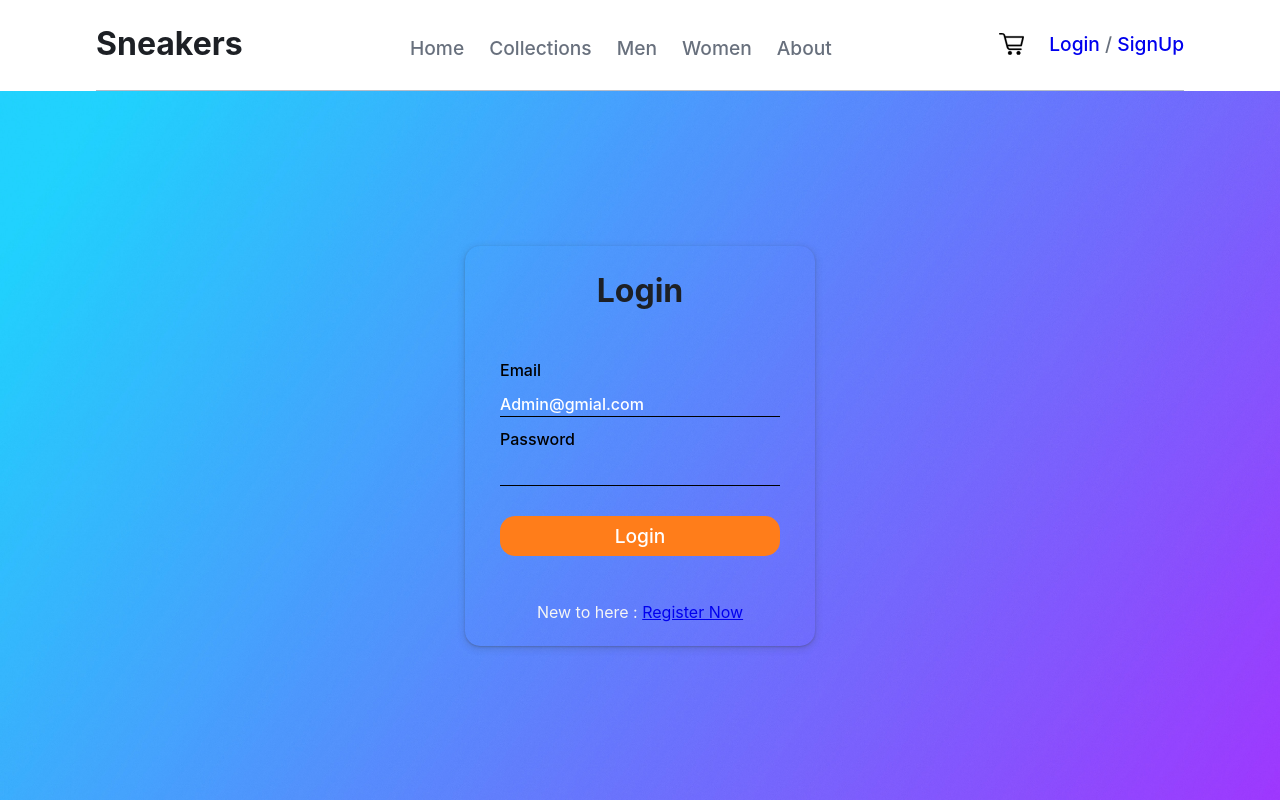
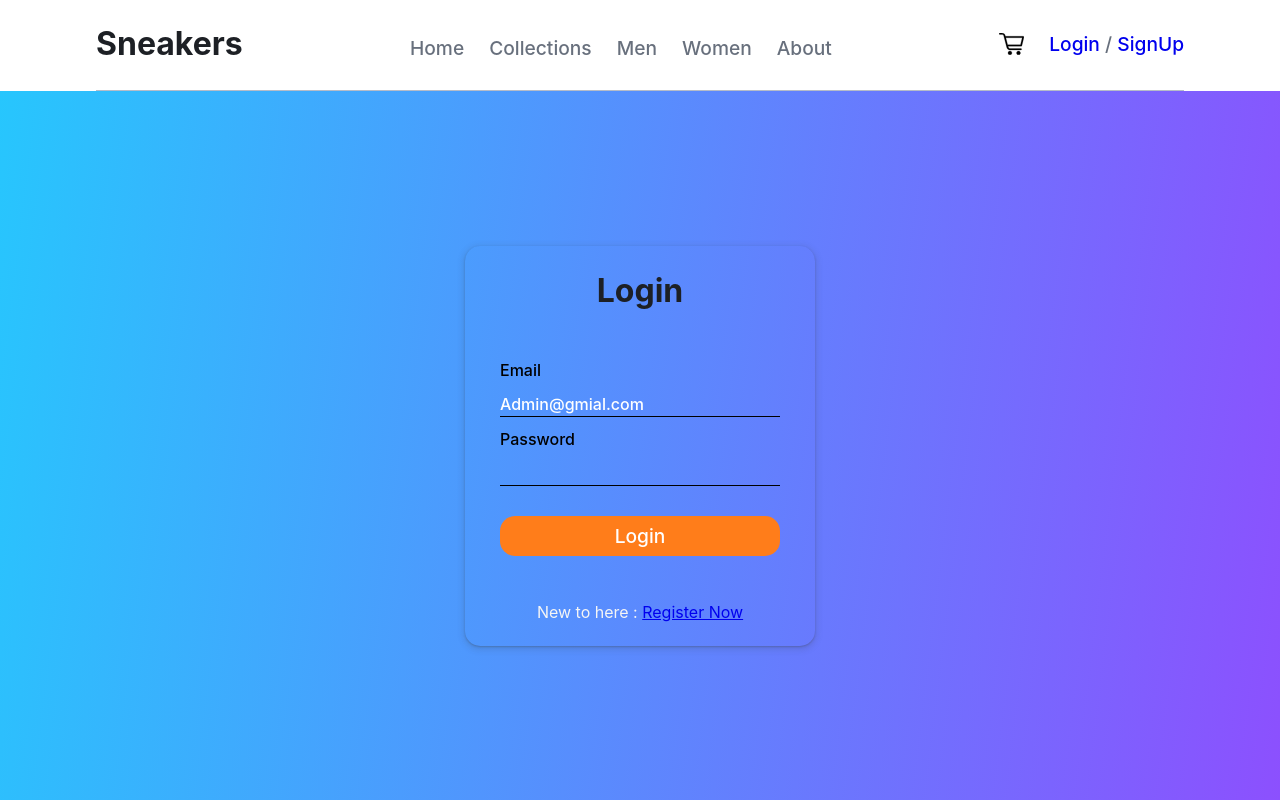
Before and after one commit to AlthafAhd07/e-commerce, a React (Create React App) app: page /login in a window 1280 px wide. Built offline with nearby package versions, Linux system fonts and the light colour scheme; no server answers.

Commit message:
change some styles

```diff
--- a/src/App.js
+++ b/src/App.js
@@ -8,10 +8,11 @@ import {
   where,
 } from "firebase/firestore";
 import React, { useEffect } from "react";
-import { useDispatch } from "react-redux";
+import { useDispatch, useSelector } from "react-redux";
 import { BrowserRouter, Routes, Route } from "react-router-dom";
 import Spinner from "./components/global/customLoaders/Spinner";
 import NavBar from "./components/global/navBar";
+import { selectLoading } from "./features/customLoaders/loaderSlice";
 import { login } from "./features/userAuth/authSlice";
 import { addMultipleToCart } from "./features/userCart/cartSlice";
 import { auth, db } from "./firebase";
@@ -24,6 +25,7 @@ import Women from "./pages/Men";
 import Product from "./pages/product/Product";
 function App() {
   const dispatch = useDispatch();
+  const { loading } = useSelector(selectLoading);
   useEffect(() => {
     auth.onAuthStateChanged((userAuth) => {
       if (userAuth) {
@@ -59,7 +61,8 @@ function App() {
     <div className="App">
       <BrowserRouter>
         <NavBar />
-        <Spinner />
+        {!!loading && <Spinner />}
+
         <Routes>
           <Route path="/" element={<Home />} exact />
           <Route path="/men" element={<Men />} exact />
--- a/src/components/global/customLoaders/Spinner.js
+++ b/src/components/global/customLoaders/Spinner.js
@@ -1,11 +1,6 @@
 import React from "react";
-import { useSelector } from "react-redux";
-import { selectLoading } from "../../../features/customLoaders/loaderSlice";
 import "./spinner.css";
 const Spinner = () => {
-  const { loading } = useSelector(selectLoading);
-
-  if (loading === true) {
   return (
     <div className="SpinnerWrapper">
       <div className="loadingio-spinner-spinner-hh9ssequpj9">
@@ -53,9 +48,6 @@ const Spinner = () => {
       </div>
     </div>
   );
-  } else {
-    return null;
-  }
 };
 
 export default Spinner;
--- a/src/components/global/customLoaders/spinner.css
+++ b/src/components/global/customLoaders/spinner.css
@@ -5,6 +5,8 @@
   transform: translate(-50%, -50%);
   animation: InAnim 300ms ease-in-out;
   transform-origin: 0 0;
+  transition: all 300ms ease-in-out;
+  scale: 1;
 }
 
 @keyframes InAnim {
--- a/src/components/global/navBar/index.js
+++ b/src/components/global/navBar/index.js
@@ -30,7 +30,9 @@ const NavBar = () => {
           <span></span>
           <span></span>
         </div>
-        <h1 className="logo">Sneakers</h1>
+        <Link to="/" style={{ textDecoration: "none" }}>
+          <h1 className="logo">Sneakers</h1>
+        </Link>
         <ul className="nav__links nav__doggleLinks">
           <NavLink value={""} trackBar={trackBar} />
           <NavLink value={"collections"} trackBar={trackBar} />
--- a/src/components/userCart/style.css
+++ b/src/components/userCart/style.css
@@ -1,8 +1,9 @@
 .cart__left {
   flex: 0.6;
-  background-color: rgba(106, 100, 100, 0.12);
+  background-color: #f5f5f54a;
   overflow: hidden;
   transition: all 500ms ease-in-out;
+  box-shadow: rgba(99, 99, 99, 0.2) 0px 2px 8px 0px;
 }
 .cart__right {
   background-color: hsl(0deg 0% 96% / 12%);
--- a/src/pages/auth/style.css
+++ b/src/pages/auth/style.css
@@ -3,11 +3,13 @@
   justify-content: center;
   align-items: center;
   height: calc(100vh - 91px);
-  background-image: url(../../images/luke-chesser-IGtutkXikuc-unsplash.jpg);
-  background-size: cover;
-  background-repeat: no-repeat;
-  background-position: center;
   overflow: hidden;
+  background: rgb(39, 198, 253);
+  background: linear-gradient(
+    97deg,
+    rgba(39, 198, 253, 1) 0%,
+    rgba(140, 80, 254, 1) 100%
+  );
 }
 .auth__wrapper {
   display: flex;
--- a/src/pages/cart/style.css
+++ b/src/pages/cart/style.css
@@ -7,6 +7,7 @@
   padding-bottom: 40px;
   overflow: hidden;
   transition: all 500ms ease-in-out;
+  padding: 5px;
 }
 .cart__heading {
   margin-inline: auto;
```
Lines whose indentation alone changed are shown as unchanged.
